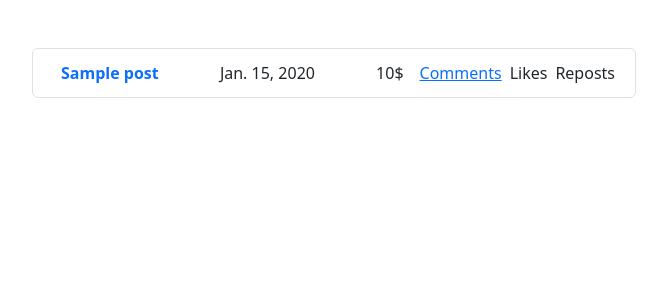
After one commit to RudovichNazar23/rockstore, a Django app: a page that uses src/templates/base.html in a window 1280 px wide. The commit adds this page. Shown: the top 300 px of the page, without its empty margins (306-973 px from the left). Run offline with Django 5.2, Linux system fonts and the light colour scheme; a user stored in the database is signed in; tables that the repository leaves empty hold one stand-in row (values such as "Sample post"); some libraries are stand-ins or nearby versions.

Commit message:
fixed bugs in views, edited templates and service layer

```diff
--- a/src/common/views.py
+++ b/src/common/views.py
@@ -1,5 +1,5 @@
 from django.shortcuts import render
 
 
-def page_404(request):
-    return render(request, "page_404.html")
+def page_404(request, *args, **kwargs):
+    return render(request, "page_404.html", {}, status=404)
--- a/src/post_app/urls.py
+++ b/src/post_app/urls.py
@@ -1,4 +1,7 @@
 from django.urls import path
+
+from django.contrib.auth.decorators import login_required
+
 
 from .views import (
     CreatePostView,
@@ -13,19 +16,21 @@ from .views import (
     DeleteCommentView,
     MyCommentsView,
     UserCommentsView,
+    UserPostsView,
 )
 
 urlpatterns = [
-    path("create_post/", CreatePostView.as_view(), name="create_post"),
-    path("my_posts/", MyPostsListView.as_view(), name="my_posts"),
-    path("post/<int:pk>/", PostView.as_view(), name="post"),
-    path("update_post/<int:pk>", UpdatePostView.as_view(), name="update_post"),
-    path("delete_post/<int:pk>", DeletePostView.as_view(), name="delete_post"),
-    path("category/<str:category>/", CategoryPostListView.as_view(), name="posts_by_category"),
-    path("create_comment/<int:id>/", CreateCommentView.as_view(), name="create_comment"),
-    path("post/comments/<int:id>/", PostCommentsView.as_view(), name="post_comments"),
-    path("post/update_comment/<int:pk>/", UpdateCommentView.as_view(), name="update_comment"),
-    path("post/delete_comment/<int:pk>/", DeleteCommentView.as_view(), name="delete_comment"),
-    path("my_comments/", MyCommentsView.as_view(), name="my_comments"),
-    path("user_comments/<int:id>/", UserCommentsView.as_view(), name="user_comments"),
+    path("create_post/", login_required(CreatePostView.as_view()), name="create_post"),
+    path("my_posts/", login_required(MyPostsListView.as_view()), name="my_posts"),
+    path("user_posts/<str:username>/", login_required(UserPostsView.as_view()), name="user_posts"),
+    path("post/<int:pk>/", login_required(PostView.as_view()), name="post"),
+    path("update_post/<int:pk>/", login_required(UpdatePostView.as_view()), name="update_post"),
+    path("delete_post/<int:pk>/", login_required(DeletePostView.as_view()), name="delete_post"),
+    path("category/<str:category>/", login_required(CategoryPostListView.as_view()), name="posts_by_category"),
+    path("create_comment/<int:id>/", login_required(CreateCommentView.as_view()), name="create_comment"),
+    path("post/comments/<int:id>/", login_required(PostCommentsView.as_view()), name="post_comments"),
+    path("post/update_comment/<int:pk>/", login_required(UpdateCommentView.as_view()), name="update_comment"),
+    path("post/delete_comment/<int:pk>/", login_required(DeleteCommentView.as_view()), name="delete_comment"),
+    path("my_comments/", login_required(MyCommentsView.as_view()), name="my_comments"),
+    path("user_comments/<int:id>/", login_required(UserCommentsView.as_view()), name="user_comments"),
 ]
--- a/src/post_app/views.py
+++ b/src/post_app/views.py
@@ -7,6 +7,7 @@ from .forms import CreatePostForm, CreateCommentForm
 from .models import Post, Categorie, Comment
 
 from common.services import create_object, get_queryset, get_object_data, check_is_anonymous_user, check_object_is_none
+from common.permissions import AuthorPermissionsMixin
 
 
 class CreatePostView(View):
@@ -32,10 +33,16 @@ class MyPostsListView(View):
     template_name = "post_app/my_posts.html"
 
     def get(self, request):
-        if check_is_anonymous_user(request.user):
-            return redirect("../../common/page_404")
         posts = get_queryset(self.model, user=request.user)
         return render(request, template_name=self.template_name, context={"posts": posts})
+
+
+class UserPostsView(View):
+    template_name = "post_app/user_posts.html"
+
+    def get(self, request, username: str):
+        user_posts = get_queryset(model=Post, user__username=username)
+        return render(request=request, template_name=self.template_name, context={"posts": user_posts})
 
 
 class PostView(View):
@@ -44,12 +51,10 @@ class PostView(View):
 
     def get(self, request, pk: int):
         post = get_object_data(model=self.model, pk=pk)
-        if check_object_is_none(obj=post):
-            return redirect("../../../common/page_404")
         return render(request, template_name=self.template_name, context={"post": post})
 
 
-class UpdatePostView(UpdateView):
+class UpdatePostView(AuthorPermissionsMixin, UpdateView):
     model = Post
     fields = [
         "title",
@@ -65,13 +70,14 @@ class UpdatePostView(UpdateView):
     ]
     template_name = "post_app/update_post.html"
     context_object_name = "post"
-    success_url = "../my_posts"
+    success_url = "../../my_posts"
+    permission_denied_message = "Error"
 
 
-class DeletePostView(DeleteView):
+class DeletePostView(AuthorPermissionsMixin, DeleteView):
     model = Post
     context_object_name = "post"
-    success_url = "../my_posts"
+    success_url = "../../my_posts"
     template_name = "post_app/delete_post.html"
 
 
@@ -80,20 +86,16 @@ class CategoryPostListView(View):
 
     def get(self, request, category: str):
         category = get_object_data(model=Categorie, name=category)
-
-        if check_object_is_none(obj=category):
-            return redirect("../../../common/page_404")
-        else:
-            posts = get_queryset(model=Post, category__name=category)
-            return render(request, template_name=self.template_name, context={"posts": posts})
+        posts = get_queryset(model=Post, category__name=category)
+        return render(request, template_name=self.template_name, context={"posts": posts})
 
 
 class CreateCommentView(View):
     template_name = "post_app/create_comment.html"
 
     def get(self, request, id: int):
-        post = self.__get_post_by_id(post_id=id)
-        post_comment = get_object_data(model=Comment, post=post)
+        post = get_object_data(model=Post, id=id)
+        post_comment = get_object_data(model=Comment, user=request.user, post=post)
 
         if check_object_is_none(obj=post_comment):
             form = CreateCommentForm()
@@ -106,19 +108,11 @@ class CreateCommentView(View):
 
     def post(self, request, id: int):
         form = CreateCommentForm(request.POST)
-        post = self.__get_post_by_id(post_id=id)
+        post = get_object_data(model=Post, id=id)
 
         if form.is_valid():
             create_object(model=Comment, user=request.user, post=post, **form.cleaned_data)
             return redirect(f"../../post/comments/{post.id}")
-
-    @staticmethod
-    def __get_post_by_id(post_id: int):
-        post = get_object_data(model=Post, id=post_id)
-        if post is None:
-            return redirect("../../common/page_404")
-        else:
-            return post
 
 
 class PostCommentsView(View):
@@ -129,7 +123,7 @@ class PostCommentsView(View):
         return render(request=request, template_name=self.template_name, context={"comments": post_comments})
 
 
-class UpdateCommentView(UpdateView):
+class UpdateCommentView(AuthorPermissionsMixin, UpdateView):
     model = Comment
     template_name = "post_app/update_comment.html"
     fields = ["description"]
@@ -137,7 +131,7 @@ class UpdateCommentView(UpdateView):
     success_url = "/"
 
 
-class DeleteCommentView(DeleteView):
+class DeleteCommentView(AuthorPermissionsMixin, DeleteView):
     model = Comment
     context_object_name = "comment"
     template_name = "post_app/delete_comment.html"
--- a/src/src/urls.py
+++ b/src/src/urls.py
@@ -30,3 +30,5 @@ urlpatterns = [
 ] + static(
     settings.MEDIA_URL, document_root=settings.MEDIA_ROOT
 )
+
+handler404 = "common.views.page_404"
--- a/src/templates/base.html
+++ b/src/templates/base.html
@@ -13,7 +13,6 @@
         {% endblock %}
     {% else %}
         {% block anonymous_user_content %}
-            <a href="/">You cannot watch this page...</a>
         {% endblock %}
     {% endif %}
 </body>
--- a/src/templates/post_app/create_post.html
+++ b/src/templates/post_app/create_post.html
@@ -10,8 +10,3 @@
         </form>
     </div>
 {% endblock %}
-{% block anonymous_user_content %}
-    <div class="container d-flex align-items-center justify-content-center mt-5">
-        <a href="/" class="btn btn-danger btn-rounded">You aren't logged in.....</a>
-    </div>
-{% endblock %}
--- a/src/templates/post_app/delete_post.html
+++ b/src/templates/post_app/delete_post.html
@@ -4,9 +4,9 @@
 {% block form_title %} Delete Post {% endblock %}
 
 {% block form_content %}
-    Are you sure that you want to delete post <a href="../post/{{ post.pk }}" class="text-info" style="text-decoration: none; font-size: 20px;">"{{post.title}}"?
+    Are you sure that you want to delete post <a href="../../post/{{ post.pk }}" class="text-info" style="text-decoration: none; font-size: 20px;">"{{post.title}}"?
     </a>
 {% endblock %}
 {% block cancel_link %}
-    <a href="../my_posts" class="btn btn-light">Cancel</a>
+    <a href="../../my_posts" class="btn btn-light">Cancel</a>
 {% endblock %}
--- a/src/templates/post_app/post_comments.html
+++ b/src/templates/post_app/post_comments.html
@@ -1,10 +1,4 @@
 {% extends 'templates/comment_list.html' %}
-
-{% block back_link %}
-    <a class="btn btn-dark m-5" href="/">
-        Back
-    </a>
-{% endblock %}
 
 {% block message %}
     <h2 class="m-5 text-center">There is no comments under this post....</h2>
--- /dev/null
+++ b/src/templates/post_app/user_posts.html
@@ -0,0 +1,20 @@
+{% extends 'templates/base.html' %}
+
+{% block auth_user_content %}
+    {% for post in posts %}
+        <ul class="list-group list-group-light m-auto" style="width: 700px;">
+        {% for post in posts %}
+              <li class="list-group-item d-flex justify-content-center align-items-center m-5 border rounded" style="">
+                <div class="container d-flex flex-row justify-content-between">
+                    <div class="fw-bold"><a href="../../post/{{ post.pk }}" class="" style="text-decoration: none;">{{ post.title }}</a></div>
+                   <div> {{ post.date_created.date }} </div>
+                    <div>{{ post.price }}$</div>
+                </div>
+                <div class="p-1"><a href="../../post/comments/{{ post.id }}/">Comments</a></div>
+                <div class="p-1"><a>Likes</a></div>
+                <div class="p-1"><a>Reposts</a></div>
+              </li>
+        {% endfor %}
+    </ul>
+    {% endfor %}
+{% endblock %}
--- a/src/templates/user_profile_app/create_profile.html
+++ b/src/templates/user_profile_app/create_profile.html
@@ -3,9 +3,6 @@
 {% load widget_tweaks %}
 
 {% block content %}
-    {% if user_profile or not request.user.is_authenticated %}
-        <a href="/">Your cannot create a profile !!!</a>
-    {% else %}
     <form class="signup" method="post" action="../create_profile/" enctype="multipart/form-data">
       {% csrf_token %}
        <ul class="wrapper">
@@ -21,5 +18,4 @@
            </li>
        </ul>
     </form>
-    {% endif %}
 {% endblock %}
--- a/src/templates/user_profile_app/delete_profile.html
+++ b/src/templates/user_profile_app/delete_profile.html
@@ -1,6 +1,6 @@
 {% extends 'templates/delete.html' %}
 
-{% block form_title %} Delete Post {% endblock %}
+{% block form_title %} Delete Profile  {{ profile.user }}{% endblock %}
 {% block form_content %} Are you sure that you want to delete your profile ? {% endblock %}
 {% block cancel_link %}
     <a href="../../my_profile" class="btn btn-light"> Cancel </a>
--- a/src/templates/user_profile_app/update_profile.html
+++ b/src/templates/user_profile_app/update_profile.html
@@ -3,10 +3,7 @@
 {% load widget_tweaks %}
 
 {% block content %}
-    {% if not request.user.is_authenticated %}
-        <a href="/">You are not logged in !!!</a>
-    {% else %}
-            <form action="../update_profile/{{ user.pk }}" method="post" enctype="multipart/form-data">{% csrf_token %}
+    <form action="../../update_profile/{{ user.pk }}/" method="post" enctype="multipart/form-data">{% csrf_token %}
         <ul class="wrapper">
            {% for field in form %}
                 <li class="form-row">
@@ -20,5 +17,4 @@
            </li>
        </ul>
     </form>
-    {% endif %}
 {% endblock %}
--- a/src/templates/user_profile_app/user_profile.html
+++ b/src/templates/user_profile_app/user_profile.html
@@ -15,7 +15,7 @@
 {% endblock %}
 
 {% block link_posts %}
-    <a class="nav-link" href="#"> Posts</a>
+    <a class="nav-link active" href="../../posts/user_posts/{{ user.username }}/"> Posts</a>
 {% endblock %}
 
 {% block link_comments %}
--- a/src/user_profile_app/urls.py
+++ b/src/user_profile_app/urls.py
@@ -1,10 +1,12 @@
 from django.urls import path
+from django.contrib.auth.decorators import login_required
+
 from .views import my_profile_view, CreateProfileView, UpdateProfileView, user_profile_view, DeleteProfileView
 
 urlpatterns = [
     path("my_profile/", my_profile_view, name="my_profile"),
-    path("create_profile/", CreateProfileView.as_view(), name="create_profile"),
-    path("update_profile/<int:pk>", UpdateProfileView.as_view(), name="update_profile"),
-    path("<int:id>", user_profile_view, name="user_profile"),
-    path("delete_profile/<int:pk>/", DeleteProfileView.as_view(), name="delete_profile"),
+    path("create_profile/", login_required(CreateProfileView.as_view()), name="create_profile"),
+    path("update_profile/<int:pk>/", login_required(UpdateProfileView.as_view()), name="update_profile"),
+    path("<int:id>/", user_profile_view, name="user_profile"),
+    path("delete_profile/<int:pk>/", login_required(DeleteProfileView.as_view()), name="delete_profile"),
 ]
```
Also changed, not shown: src/common/permissions.py (added, +11 -0 lines), src/post_app/models.py (+7 -1 lines), src/templates/post_app/update_post.html (+5 -6 lines), src/user_profile_app/views.py (+5 -6 lines), src/media/post_item_photos/photo_2023-08-07_17-51-02.jpg (added), src/media/post_item_photos/photo_2023-08-07_17-51-02_xKSjOhF.jpg (added). Lines whose indentation alone changed are shown as unchanged.
